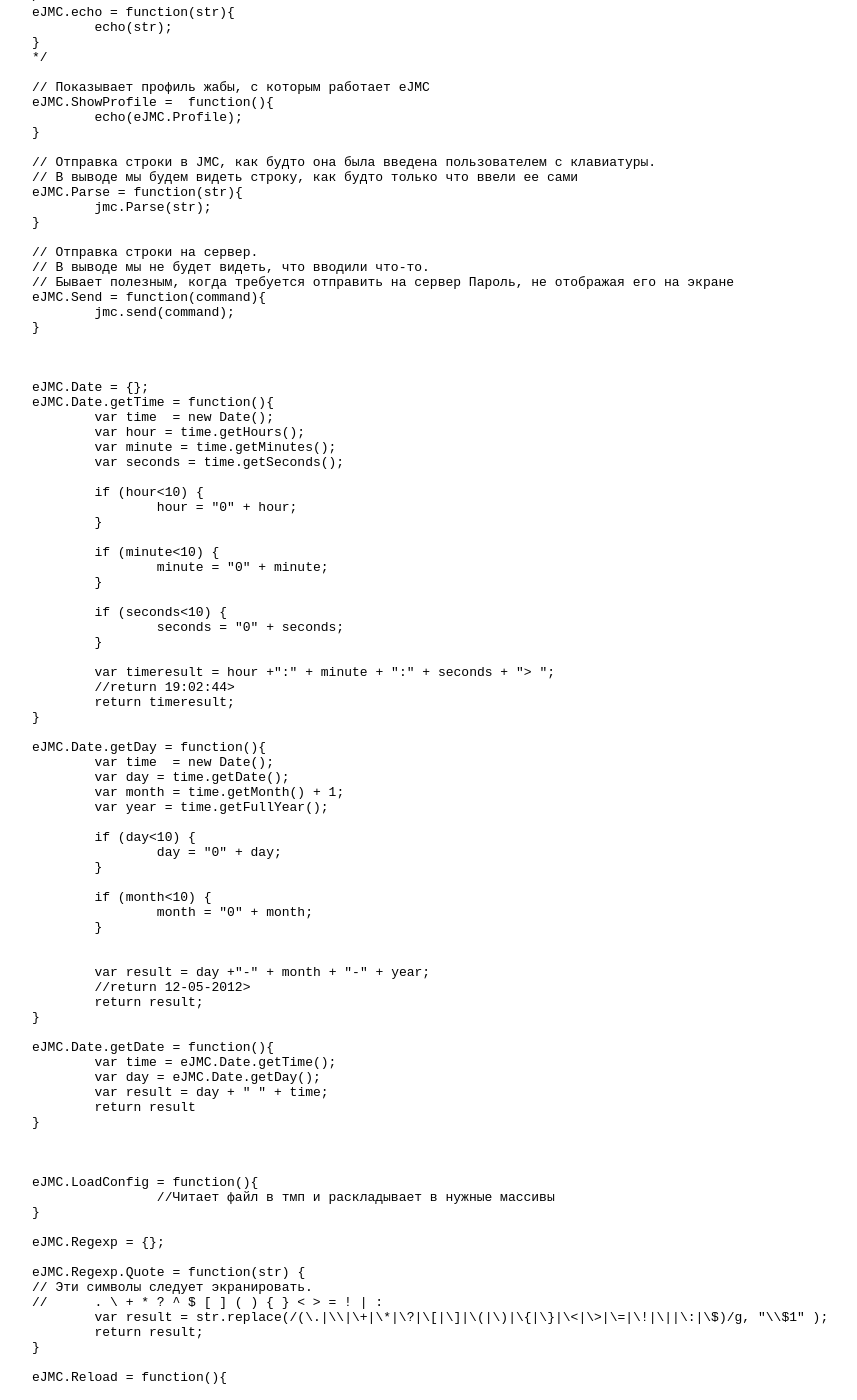
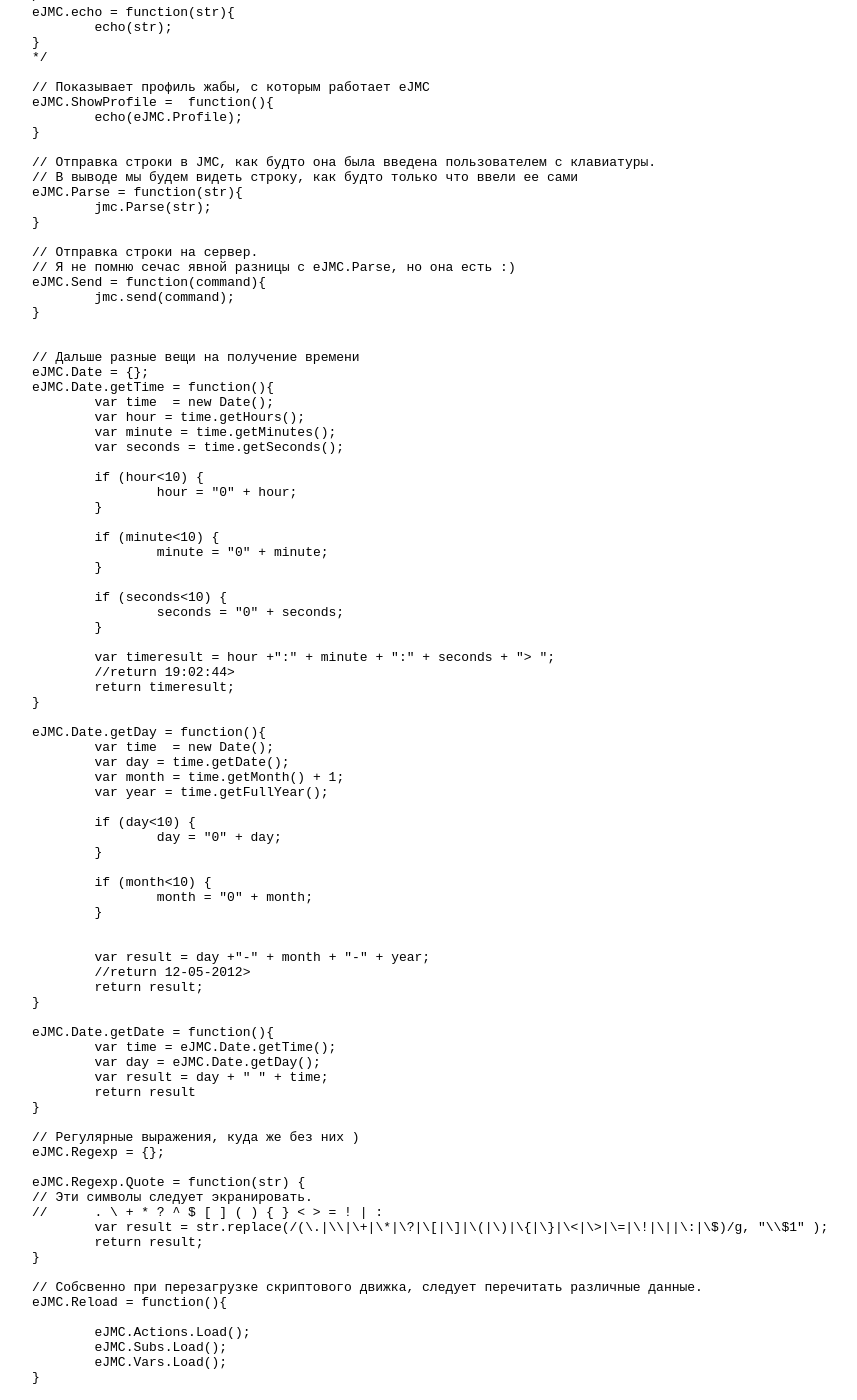
Before and after one commit to nerevar/jmc, a Jekyll site: the page built from _posts/articles/2013-11-21-jmc-scripts.md, in a window 1280 px wide and 1400 px high, scrolled down 3201 px. Shown: the whole window, without its empty margins (16-873 px from the left). Built offline with Jekyll 4.4.1, drawn with Linux system fonts in a browser that asks for light colours; nearby versions of some CDN libraries; library files that are not in the unit come from our copies; comment, search, counter and statistics services are not loaded; some of the changed text lies outside the part shown.

Commit message:
Update 2013-11-21-jmc-scripts.md

```diff
--- a/_posts/articles/2013-11-21-jmc-scripts.md
+++ b/_posts/articles/2013-11-21-jmc-scripts.md
@@ -225,14 +225,13 @@ eJMC.Parse = function(str){
 }
 
 // Отправка строки на сервер.
-// В выводе мы не будет видеть, что вводили что-то.
-// Бывает полезным, когда требуется отправить на сервер Пароль, не отображая его на экране
+// Я не помню сечас явной разницы с eJMC.Parse, но она есть :)
 eJMC.Send = function(command){
 	jmc.send(command);
 }
 
 
-
+// Дальше разные вещи на получение времени
 eJMC.Date = {};
 eJMC.Date.getTime = function(){
 	var time  = new Date();
@@ -284,12 +283,7 @@ eJMC.Date.getDate = function(){
 	return result
 }
 
-
-
-eJMC.LoadConfig = function(){
-		//Читает файл в тмп и раскладывает в нужные массивы
-}
-
+// Регулярные выражения, куда же без них )
 eJMC.Regexp = {};
 
 eJMC.Regexp.Quote = function(str) {
@@ -299,6 +293,7 @@ eJMC.Regexp.Quote = function(str) {
 	return result;
 }
 
+// Собсвенно при перезагрузке скриптового движка, следует перечитать различные данные.
 eJMC.Reload = function(){
 
 	eJMC.Actions.Load();
@@ -313,5 +309,4 @@ eJMC.Random = function(id){
 
 }
 
-
 {% endhighlight %}
```
Also changed, not shown: other parts of _posts/articles/2013-11-21-jmc-scripts.md (+1 -0 lines).
